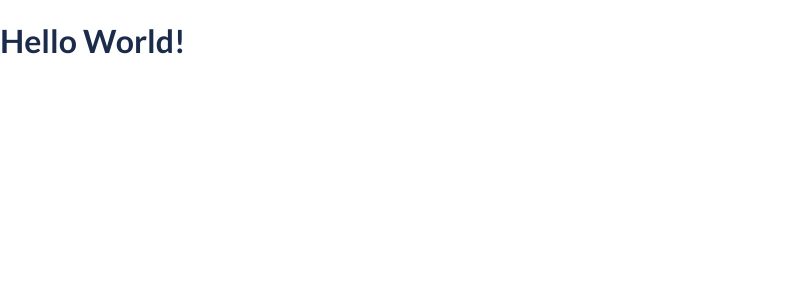
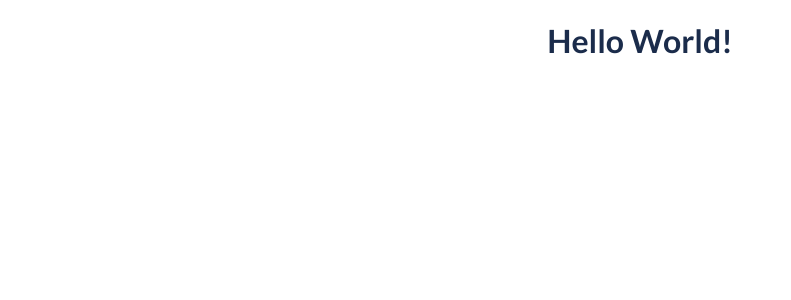
Before and after one commit to HansKre/health-tracking, a React (Create React App) app: page / in a window 1280 px wide. Shown: the top 300 px of the page, without its empty margins (0-791 px from the left). Built offline with nearby package versions, Linux system fonts and the light colour scheme.

Commit message:
Implement and use MainContainer.

```diff
--- a/src/App.tsx
+++ b/src/App.tsx
@@ -1,8 +1,10 @@
+import { MainContainer } from '@components';
+
 function App() {
   return (
-    <div className='container'>
+    <MainContainer>
       <h1>Hello World!</h1>
-    </div>
+    </MainContainer>
   );
 }
 
--- /dev/null
+++ b/src/components/index.tsx
@@ -0,0 +1 @@
+export * from './main-container';
--- /dev/null
+++ b/src/components/main-container/MainContainer.tsx
@@ -0,0 +1,12 @@
+import styled from 'styled-components';
+
+const MainContainer = styled.main`
+  display: flex;
+  flex-direction: column;
+  width: 80vw;
+  height: 100vh;
+  margin: auto; /* center self */
+  align-items: center; /* center content */
+`;
+
+export default MainContainer;
--- /dev/null
+++ b/src/components/main-container/index.tsx
@@ -0,0 +1 @@
+export { default as MainContainer } from './MainContainer';
```
